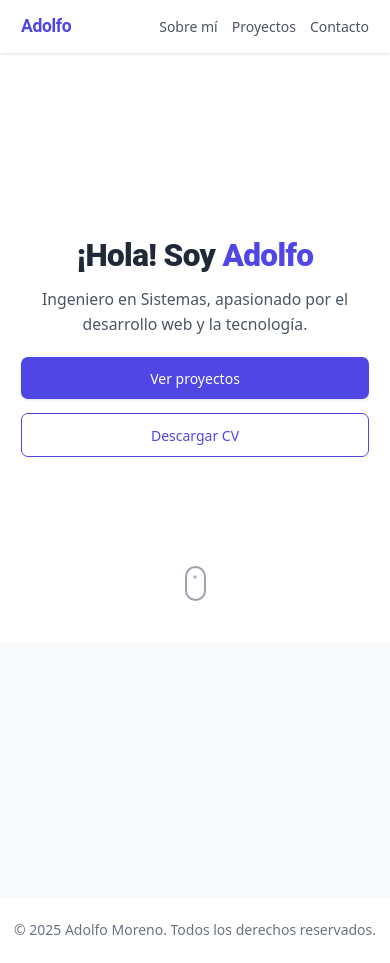
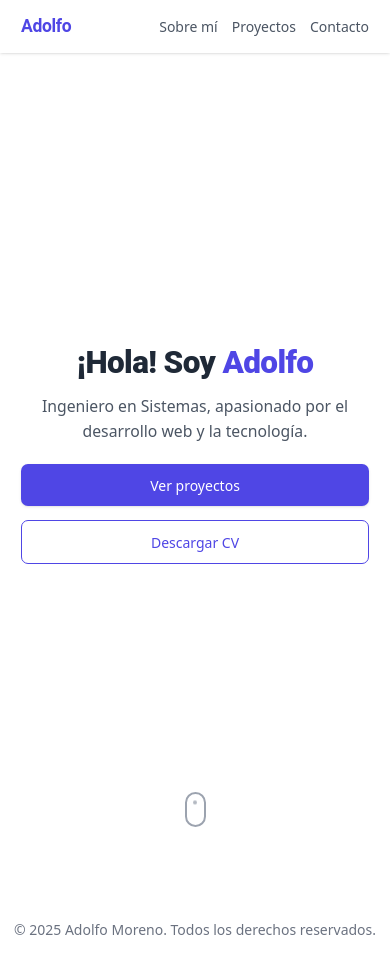
Before and after one commit to AdolfoMor/Portafolio, a Vue app: page / in a window 390 px wide. Built offline with nearby package versions, Linux system fonts and the light colour scheme.

Commit message:
mouse cel 3

```diff
--- a/src/Hero.vue
+++ b/src/Hero.vue
@@ -2,12 +2,12 @@
   <section
     ref="sectionRef"
     :class="[
-      'snap-start flex flex-col items-center justify-center relative bg-white dark:bg-gray-900 px-6 md:px-12 transition-all duration-700 ease-out',
-      isVisible ? 'opacity-100 translate-y-0' : 'opacity-0 translate-y-6',
-      'min-h-[70vh] md:h-screen'
+      'snap-start snap-always h-screen flex flex-col items-center justify-center relative bg-white dark:bg-gray-900 px-6 md:px-12 transition-all duration-700 ease-out',
+      isVisible ? 'opacity-100 translate-y-0' : 'opacity-0 translate-y-6'
     ]"
   >
-    <div class="max-w-4xl text-center z-10">
+    <!-- Contenido principal -->
+    <div class="max-w-4xl text-center z-10 content-main">
       <h1 class="text-4xl md:text-5xl font-extrabold text-gray-800 dark:text-white mb-4">
         ¡Hola! Soy <span class="text-indigo-600">Adolfo</span>
       </h1>
@@ -32,7 +32,7 @@
     </div>
 
     <!-- Scroll Indicator -->
-    <div class="absolute bottom-12 md:bottom-20 flex justify-center">
+    <div class="scroll-indicator absolute flex justify-center">
       <div class="w-6 h-10 border-2 border-gray-400 dark:border-gray-300 rounded-full flex items-start justify-center p-1">
         <div class="w-1 h-1 bg-gray-400 dark:bg-gray-300 rounded-full animate-bounce"></div>
       </div>
@@ -76,4 +76,22 @@ onMounted(() => {
 .animate-bounce {
   animation: scroll-bounce 1.2s infinite;
 }
+
+/* Subir solo el contenido principal en móvil */
+@media (max-width: 639px) {
+  .content-main {
+    transform: translateY(-20px);
+  }
+
+  .scroll-indicator {
+    bottom: 5rem; /* más cerca en móvil */
+  }
+}
+
+/* En escritorio se mantiene abajo */
+@media (min-width: 640px) {
+  .scroll-indicator {
+    bottom: 5rem;
+  }
+}
 </style>
```
